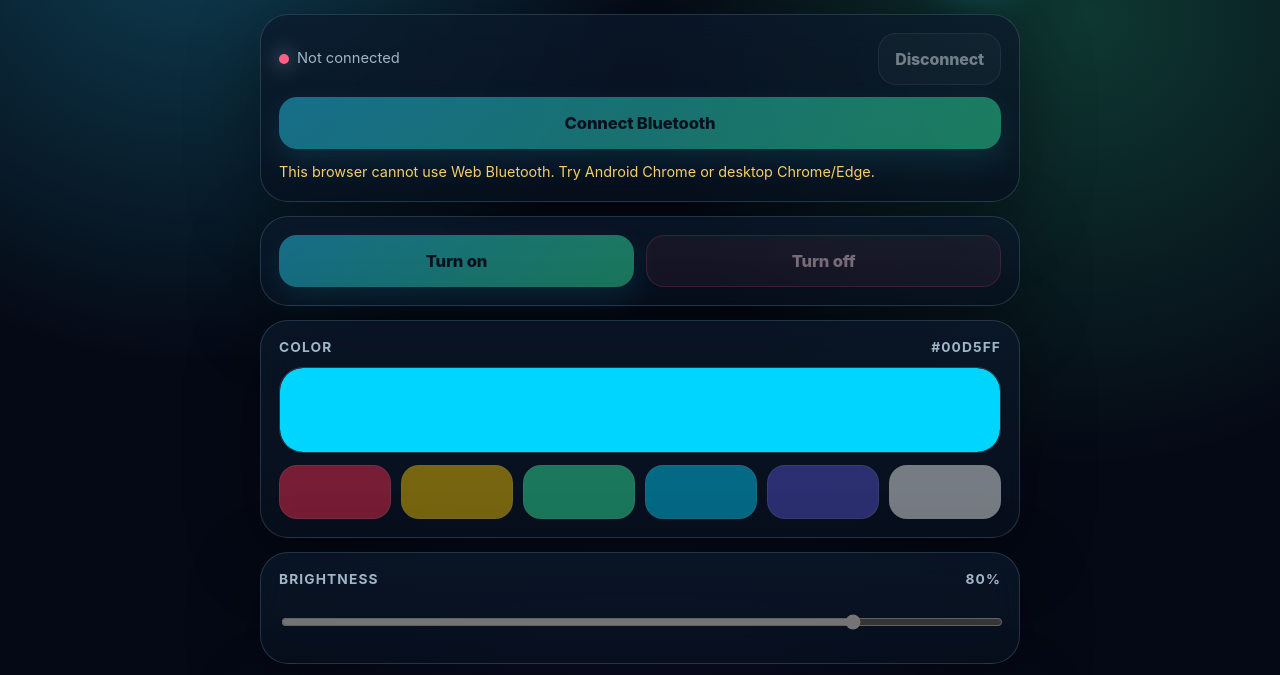
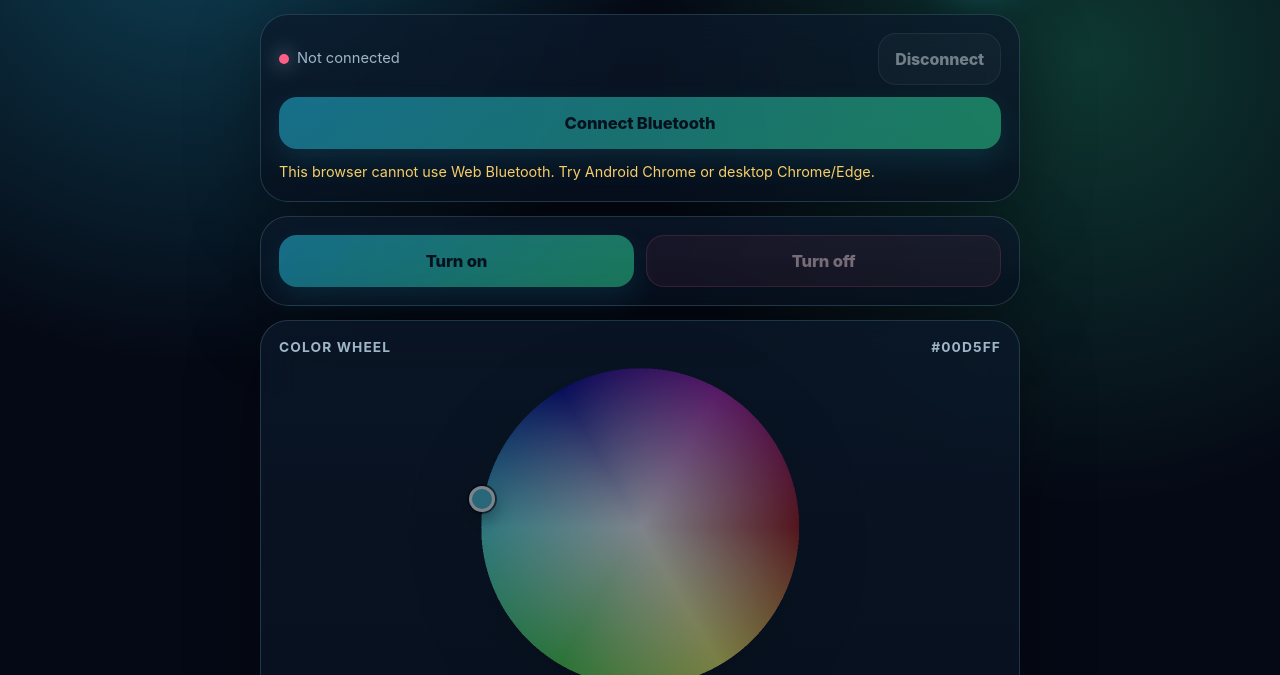
Before and after one commit to AutominableSnowbot/LED_Genie, a plain HTML site: page index.html in a window 1280 px wide. Shown: the part 117-792 px from the top of the page. Drawn offline with Linux system fonts and the light colour scheme.

Commit message:
feat: add touch color wheel

```diff
--- a/index.html
+++ b/index.html
@@ -93,6 +93,27 @@
     }
     input[type="color"]::-webkit-color-swatch-wrapper { padding: 0; }
     input[type="color"]::-webkit-color-swatch { border: 0; border-radius: 23px; }
+    .wheel-wrap {
+      position: relative;
+      width: min(100%, 320px);
+      aspect-ratio: 1;
+      margin: 0 auto;
+      border-radius: 999px;
+      filter: drop-shadow(0 18px 42px rgba(0,0,0,.38));
+      touch-action: none;
+    }
+    .wheel-wrap.disabled { opacity: .48; filter: grayscale(.45) drop-shadow(0 18px 42px rgba(0,0,0,.28)); }
+    #colorWheel { width: 100%; height: 100%; border-radius: 999px; display: block; }
+    .wheel-cursor {
+      position: absolute;
+      width: 26px; height: 26px;
+      border: 3px solid #fff;
+      border-radius: 999px;
+      box-shadow: 0 0 0 2px rgba(0,0,0,.62), 0 8px 18px rgba(0,0,0,.42);
+      transform: translate(-50%, -50%);
+      pointer-events: none;
+      left: 50%; top: 50%;
+    }
     .swatches { display: grid; grid-template-columns: repeat(6, 1fr); gap: 10px; }
     .swatch { min-height: 54px; border-radius: 18px; border: 1px solid rgba(255,255,255,.18); padding: 0; }
     .grid2 { display: grid; grid-template-columns: 1fr 1fr; gap: 12px; }
@@ -140,7 +161,11 @@
     </section>
 
     <section class="panel stack">
-      <div class="label"><span>Color</span><span id="colorLabel">#00d5ff</span></div>
+      <div class="label"><span>Color wheel</span><span id="colorLabel">#00d5ff</span></div>
+      <div id="wheelWrap" class="wheel-wrap disabled" aria-label="Color wheel" aria-disabled="true">
+        <canvas id="colorWheel" width="640" height="640"></canvas>
+        <span id="wheelCursor" class="wheel-cursor"></span>
+      </div>
       <input id="colorPicker" type="color" value="#00d5ff" disabled />
       <div class="swatches" id="swatches"></div>
     </section>
@@ -186,6 +211,9 @@
       off: document.getElementById('offBtn'),
       color: document.getElementById('colorPicker'),
       colorLabel: document.getElementById('colorLabel'),
+      wheelWrap: document.getElementById('wheelWrap'),
+      wheel: document.getElementById('colorWheel'),
+      wheelCursor: document.getElementById('wheelCursor'),
       brightness: document.getElementById('brightness'),
       brightnessLabel: document.getElementById('brightnessLabel'),
       preset: document.getElementById('preset'),
@@ -223,11 +251,45 @@
       return [0, 2, 4].map(i => parseInt(clean.slice(i, i + 2), 16));
     }
 
+    function rgbToHex(r, g, b) {
+      return '#' + [r, g, b].map(v => Math.round(v).toString(16).padStart(2, '0')).join('');
+    }
+
+    function hsvToRgb(h, s, v) {
+      const c = v * s;
+      const x = c * (1 - Math.abs((h / 60) % 2 - 1));
+      const m = v - c;
+      let r = 0, g = 0, b = 0;
+      if (h < 60) [r, g, b] = [c, x, 0];
+      else if (h < 120) [r, g, b] = [x, c, 0];
+      else if (h < 180) [r, g, b] = [0, c, x];
+      else if (h < 240) [r, g, b] = [0, x, c];
+      else if (h < 300) [r, g, b] = [x, 0, c];
+      else [r, g, b] = [c, 0, x];
+      return [(r + m) * 255, (g + m) * 255, (b + m) * 255];
+    }
+
+    function rgbToHsv(r, g, b) {
+      r /= 255; g /= 255; b /= 255;
+      const max = Math.max(r, g, b), min = Math.min(r, g, b);
+      const d = max - min;
+      let h = 0;
+      if (d !== 0) {
+        if (max === r) h = 60 * (((g - b) / d) % 6);
+        else if (max === g) h = 60 * ((b - r) / d + 2);
+        else h = 60 * ((r - g) / d + 4);
+      }
+      if (h < 0) h += 360;
+      return [h, max === 0 ? 0 : d / max, max];
+    }
+
     function setConnected(value, label) {
       connected = value;
       el.statusDot.classList.toggle('on', value);
       el.statusText.textContent = label || (value ? 'Connected' : 'Not connected');
       [el.disconnect, el.on, el.off, el.color, el.brightness, el.preset, el.speed].forEach(control => control.disabled = !value);
+      el.wheelWrap.classList.toggle('disabled', !value);
+      el.wheelWrap.setAttribute('aria-disabled', String(!value));
       el.connect.disabled = value || !navigator.bluetooth;
       el.connect.textContent = value ? 'Connected' : 'Connect Bluetooth';
     }
@@ -312,9 +374,22 @@
       else onDisconnected();
     }
 
+    function updateWheelCursor(hex) {
+      const [r, g, b] = hexToRgb(hex);
+      const [h, s] = rgbToHsv(r, g, b);
+      const angle = (h * Math.PI / 180);
+      const radius = (el.wheel.clientWidth || el.wheel.width) * 0.5 * s;
+      const center = (el.wheel.clientWidth || el.wheel.width) * 0.5;
+      el.wheelCursor.style.left = (center + Math.cos(angle) * radius) + 'px';
+      el.wheelCursor.style.top = (center + Math.sin(angle) * radius) + 'px';
+      el.wheelCursor.style.background = hex;
+    }
+
     async function sendColor(hex) {
       const [r, g, b] = hexToRgb(hex);
+      el.color.value = hex;
       el.colorLabel.textContent = hex.toUpperCase();
+      updateWheelCursor(hex);
       await writeBytes([r, g, b, 0x1e], 'color');
     }
 
@@ -345,6 +420,62 @@
       };
     }
 
+    const debouncedWheelColor = debounceValue(value => sendColor(value), 75);
+
+    function debounceValue(fn, wait) {
+      let timer;
+      return function(value) {
+        clearTimeout(timer);
+        timer = setTimeout(() => fn(value).catch(err => log(err.message)), wait);
+      };
+    }
+
+    function drawColorWheel() {
+      const ctx = el.wheel.getContext('2d');
+      const size = el.wheel.width;
+      const image = ctx.createImageData(size, size);
+      const center = size / 2;
+      const radius = center - 2;
+      for (let y = 0; y < size; y++) {
+        for (let x = 0; x < size; x++) {
+          const dx = x - center;
+          const dy = y - center;
+          const distance = Math.sqrt(dx * dx + dy * dy);
+          const index = (y * size + x) * 4;
+          if (distance <= radius) {
+            const hue = (Math.atan2(dy, dx) * 180 / Math.PI + 360) % 360;
+            const saturation = distance / radius;
+            const [r, g, b] = hsvToRgb(hue, saturation, 1);
+            image.data[index] = r;
+            image.data[index + 1] = g;
+            image.data[index + 2] = b;
+            image.data[index + 3] = 255;
+          }
+        }
+      }
+      ctx.putImageData(image, 0, 0);
+    }
+
+    function pickWheelColor(event) {
+      if (!connected) return;
+      const rect = el.wheel.getBoundingClientRect();
+      const point = event.touches ? event.touches[0] : event;
+      const x = point.clientX - rect.left;
+      const y = point.clientY - rect.top;
+      const center = rect.width / 2;
+      const dx = x - center;
+      const dy = y - center;
+      const maxRadius = center;
+      const distance = Math.min(Math.sqrt(dx * dx + dy * dy), maxRadius);
+      const hue = (Math.atan2(dy, dx) * 180 / Math.PI + 360) % 360;
+      const saturation = distance / maxRadius;
+      const hex = rgbToHex(...hsvToRgb(hue, saturation, 1));
+      el.color.value = hex;
+      el.colorLabel.textContent = hex.toUpperCase();
+      updateWheelCursor(hex);
+      debouncedWheelColor(hex);
+    }
+
     el.connect.addEventListener('click', connect);
     el.disconnect.addEventListener('click', disconnect);
     el.on.addEventListener('click', () => writeBytes(toBytes('fa 0e c7 aa'), 'on'));
@@ -353,6 +484,18 @@
     el.brightness.addEventListener('input', debounce(sendBrightness, 80));
     el.preset.addEventListener('input', debounce(sendPreset, 100));
     el.speed.addEventListener('input', debounce(sendSpeed, 80));
+    el.wheelWrap.addEventListener('pointerdown', event => {
+      if (!connected) return;
+      el.wheelWrap.setPointerCapture(event.pointerId);
+      pickWheelColor(event);
+    });
+    el.wheelWrap.addEventListener('pointermove', event => {
+      if (event.buttons) pickWheelColor(event);
+    });
+
+    drawColorWheel();
+    updateWheelCursor(el.color.value);
+    window.addEventListener('resize', () => updateWheelCursor(el.color.value));
 
     swatchColors.forEach(color => {
       const button = document.createElement('button');
--- a/sw.js
+++ b/sw.js
@@ -1,4 +1,4 @@
-const CACHE = 'led-genie-v3';
+const CACHE = 'led-genie-v4';
 const ASSETS = [
   './',
   './index.html',
```
Also changed, not shown: 1 other file.
